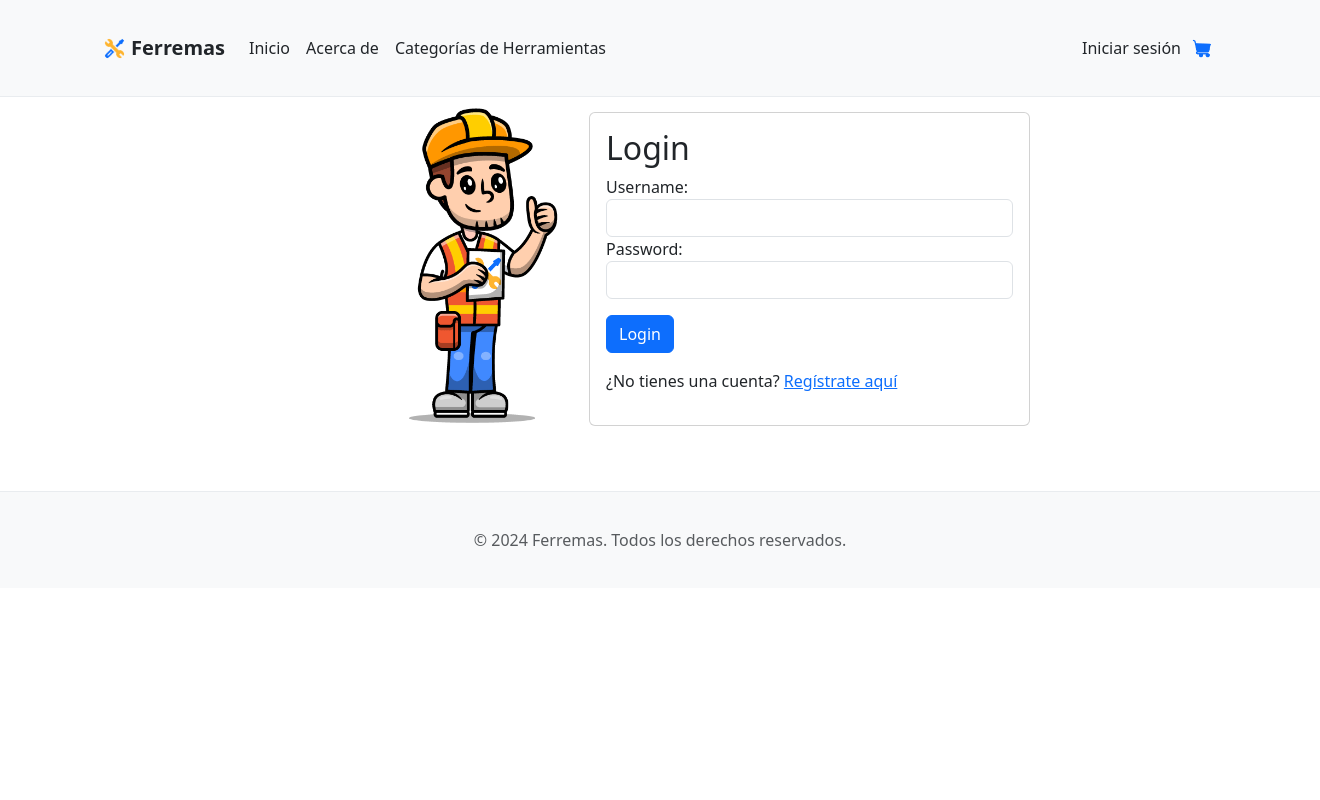
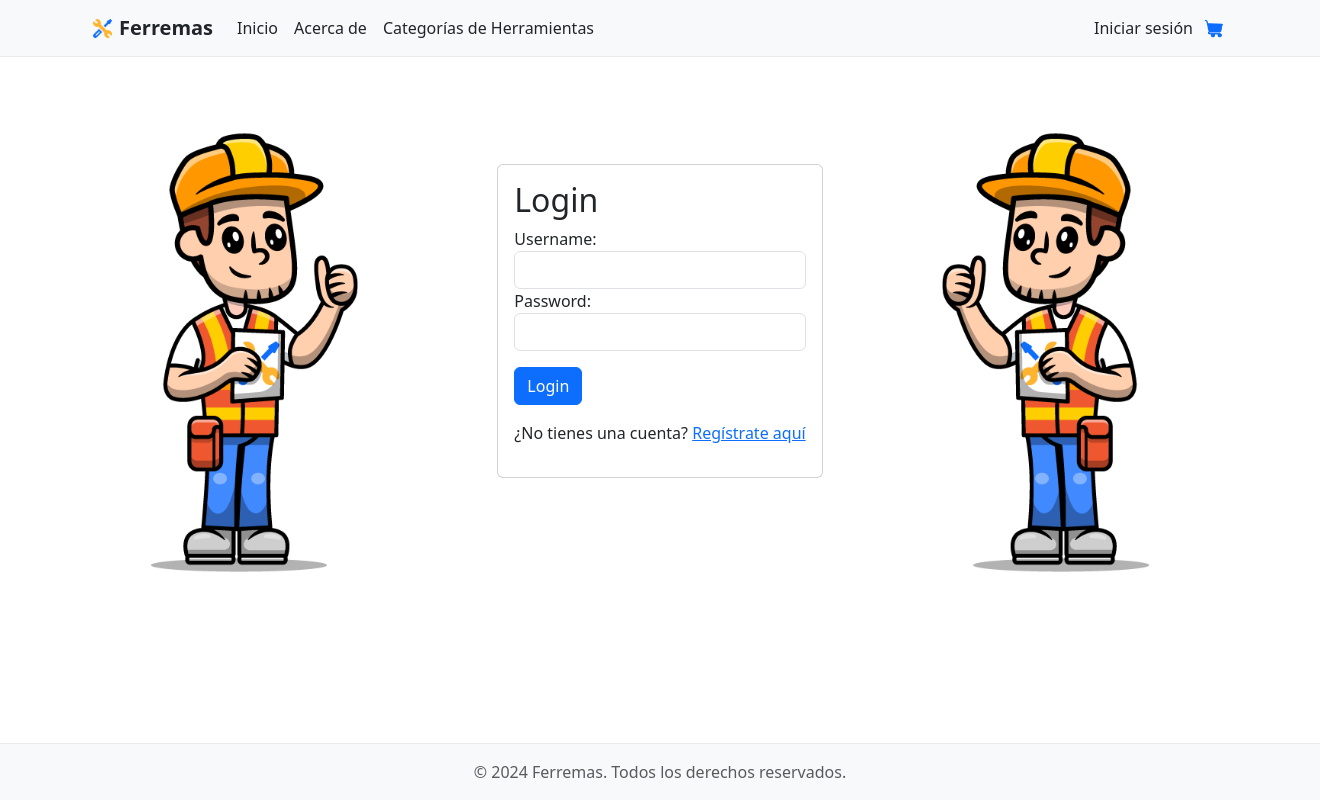
Before and after one commit to sebastiandmv2/PlatformIntegration, a Flask app: page /login in a window 1320 px wide. Run offline with Flask 3, Linux system fonts and the light colour scheme; some libraries are stand-ins or nearby versions.

Commit message:
front copiar

```diff
--- a/ferremas/static/styles.css
+++ b/ferremas/static/styles.css
@@ -14,10 +14,14 @@
 }
 
 /* Estilos para el contenido principal */
+/* Estilos para el contenido principal */
 .container {
-    padding-top: 20px; /* Espacio superior */
-    padding-bottom: 20px; /* Espacio inferior */
+    padding-top: 0; /* Espacio superior */
+    padding-bottom: 0; /* Espacio inferior */
+    padding-left: 0; /* Eliminar el margen izquierdo */
+    padding-right: 0; /* Eliminar el margen derecho */
 }
+
 
 .card {
     transition: transform 0.5s; /* Transición al pasar el cursor */
@@ -34,19 +38,18 @@
     color: #6c757d; /* Color del texto */
 }
 
-
 .logo-container {
     display: flex;
     align-items: center;
 }
 
 .logo {
-    max-width: 100px; /* Adjust the width as needed */
-    margin-right: 20px; /* Adjust the margin as needed */
+    max-width: 100px; /* Ajustar el ancho según sea necesario */
+    margin-right: 20px; /* Ajustar el margen según sea necesario */
 }
+
 .img-fluid {
-    max-width: 150%;
-    height: auto;
+    max-width: 200%;
 }
 
 .me-3 {
@@ -66,18 +69,18 @@
     margin-right: 20px; /* Ajustar el margen derecho para separar la imagen del contenido */
 }
 
+.login-card {
+    margin-top: -10%; /* Elevar la tarjeta de inicio de sesión */
+}
 
-.login-card {
-    margin-top: 10%;
-}
 
 .img-fluid-1 {
     max-width: 50%;
     height: auto;
 }
 
- /* CSS para hacer que la imagen ocupe toda la pantalla responsivamente */
- .fullscreen-img {
+/* CSS para hacer que la imagen ocupe toda la pantalla responsivamente */
+.fullscreen-img {
     width: 100%;
     height: auto;
     max-width: 100%;
@@ -88,3 +91,14 @@
     /* Asegurar que el botón sea siempre visible */
     z-index: 1;
 }
+
+html, body {
+    height: 100%;
+}
+body {
+    display: flex;
+    flex-direction: column;
+}
+.content {
+    flex: 1;
+}
--- a/ferremas/templates/base.html
+++ b/ferremas/templates/base.html
@@ -1,4 +1,5 @@
-<!-- base.html -->
+<!-- coni | copiar todo -->
+
 <!DOCTYPE html>
 <html lang="en">
 <head>
@@ -10,9 +11,9 @@
     <script src="{{ url_for('static', filename='modal.js') }}"></script>
     <script src="https://js.stripe.com/v3/"></script>
     <script src="static/stripe.js" defer></script>
+
 </head>
 <body>
-
     <nav class="navbar navbar-expand-lg navbar-light bg-light fixed-top">
         <div class="container">
             <img src="/static/Imagenes web/isotipo.png" alt="Carrito" width="25" height="25" class="me-1">
@@ -44,13 +45,12 @@
                 <a class="nav-link ms-2" href="/carrito">
                     <img src="/static/Imagenes web/carrito.png" alt="Carrito" width="25" height="25" class="me-1">
                 </a>
-
             </div>
         </div>
     </nav>
 
     <!-- Content block -->
-    <div class="container mt-4">
+    <div class="container mt-4 content">
         {% block content %}
         {% endblock %}
     </div>
@@ -63,6 +63,5 @@
 
     <script src="https://cdn.jsdelivr.net/npm/bootstrap@5.3.3/dist/js/bootstrap.bundle.min.js" integrity="sha384-YvpcrYf0tY3lHB60NNkmXc5s9fDVZLESaAA55NDzOxhy9GkcIdslK1eN7N6jIeHz" crossorigin="anonymous"></script>
     <script src="{{ url_for('static', filename='scripts.js') }}"></script>
-
 </body>
 </html>
--- a/ferremas/templates/cancel.html
+++ b/ferremas/templates/cancel.html
@@ -1,3 +1,5 @@
+<!-- coni | copiar todo -->
+
 {% extends 'base.html' %}
 
 {% block content %}
--- a/ferremas/templates/error.html
+++ b/ferremas/templates/error.html
@@ -1,3 +1,5 @@
+<!-- coni | copiar todo -->
+
 {% extends 'base.html' %}
 
 {% block content %}
--- a/ferremas/templates/login.html
+++ b/ferremas/templates/login.html
@@ -1,12 +1,16 @@
+<!-- coni | copiar todo -->
+
 {% extends 'base.html' %}
 
 {% block content %}
-<div class="container mt-1">
-    <div class="row justify-content-center">
-        <div class="col-md-3 d-flex align-items-start image-container">
-            <img src="/static/Imagenes web/personaje.png" alt="Carrito" class="img-fluid me-3">
+<div class="container mt-0">
+    <div class="row justify-content-center align-items-center" style="height: 80vh;">
+
+        <div class="col-md-3 d-flex align-items-center justify-content-center image-container">
+            <img src="/static/Imagenes web/personaje.png" alt="personaje" class="img-fluid">
         </div>
-        <div class="col-md-5">
+
+        <div class="col-md-5 d-flex justify-content-center align-items-center">
             <div class="card login-card">
                 <div class="card-body">
                     <h2 class="card-title">Login</h2>
@@ -18,11 +22,11 @@
                     <form action="/login" method="POST">
                         <div class="form-group">
                             <label for="username">Username:</label>
-                            <input type="text" class="form-control" id="username" name="username">
+                            <input type="text" class="form-control" id="username" name="username" required>
                         </div>
                         <div class="form-group">
                             <label for="password">Password:</label>
-                            <input type="password" class="form-control" id="password" name="password">
+                            <input type="password" class="form-control" id="password" name="password" required>
                         </div>
                         <div class="form-group text-right mt-3">
                             <button type="submit" class="btn btn-primary">Login</button>
@@ -36,6 +40,11 @@
                 </div>
             </div>
         </div>
+
+        <div class="col-md-3 d-flex align-items-center justify-content-center image-container">
+            <img src="/static/Imagenes web/personaje2.png" alt="personaje2" class="img-fluid">
+        </div>
+
     </div>
 </div>
 {% endblock %}
--- a/ferremas/templates/profile.html
+++ b/ferremas/templates/profile.html
@@ -1,6 +1,8 @@
 {% extends 'base.html' %}
 
 {% block content %}
+
+<!-- coni | copiar esta sección -->
 <div class="container mt-1">
     <div class="row justify-content-center">
         <div class="col-md-6">
--- a/ferremas/templates/success.html
+++ b/ferremas/templates/success.html
@@ -1,3 +1,5 @@
+<!-- coni | copiar todo -->
+
 {% extends 'base.html' %}
 
 {% block content %}
--- a/ferremas/templates/suscripcion_exitosa.html
+++ b/ferremas/templates/suscripcion_exitosa.html
@@ -1,3 +1,5 @@
+<!-- coni | copiar todo -->
+
 {% extends 'base.html' %}
 
 {% block content %}
```
Also changed, not shown: ferremas/templates/carrito.html (+13 -3 lines), ferremas/templates/edit_profile.html (+2 -20 lines), ferremas/templates/register.html (+14 -6 lines), ferremas/static/Imagenes web/imagenRe2.png (added), ferremas/static/Imagenes web/personaje2.png (added).
